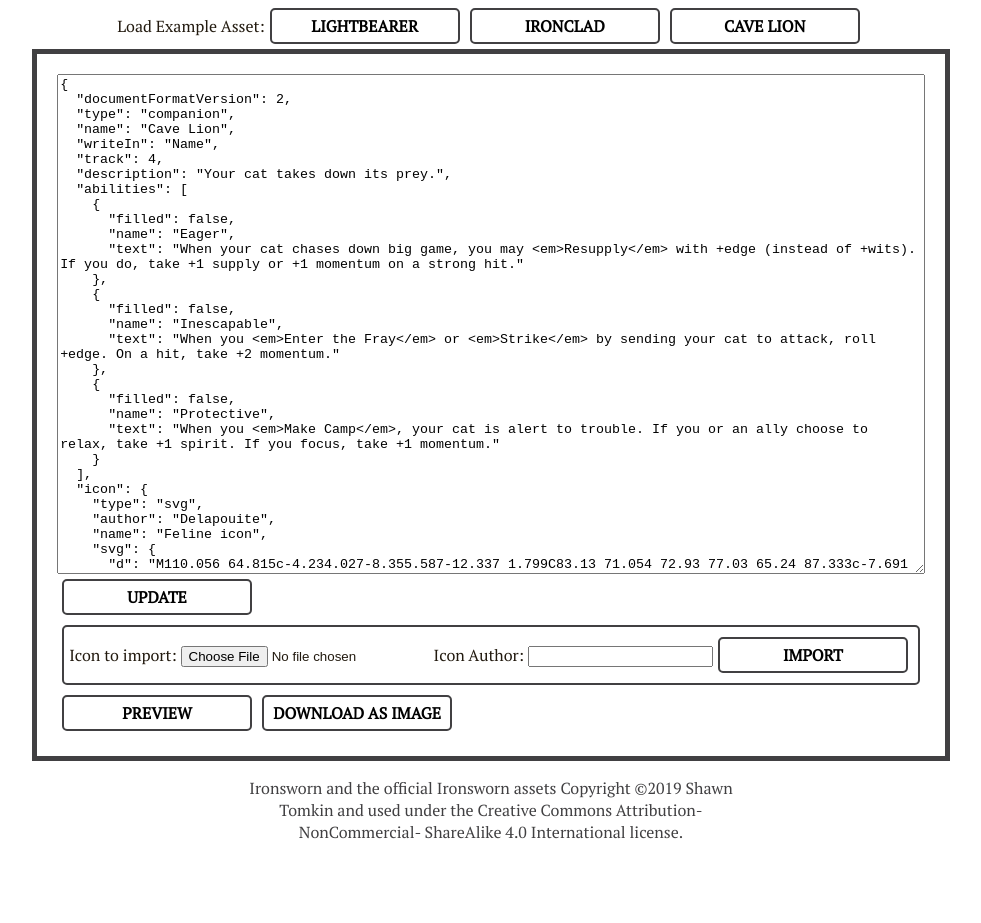
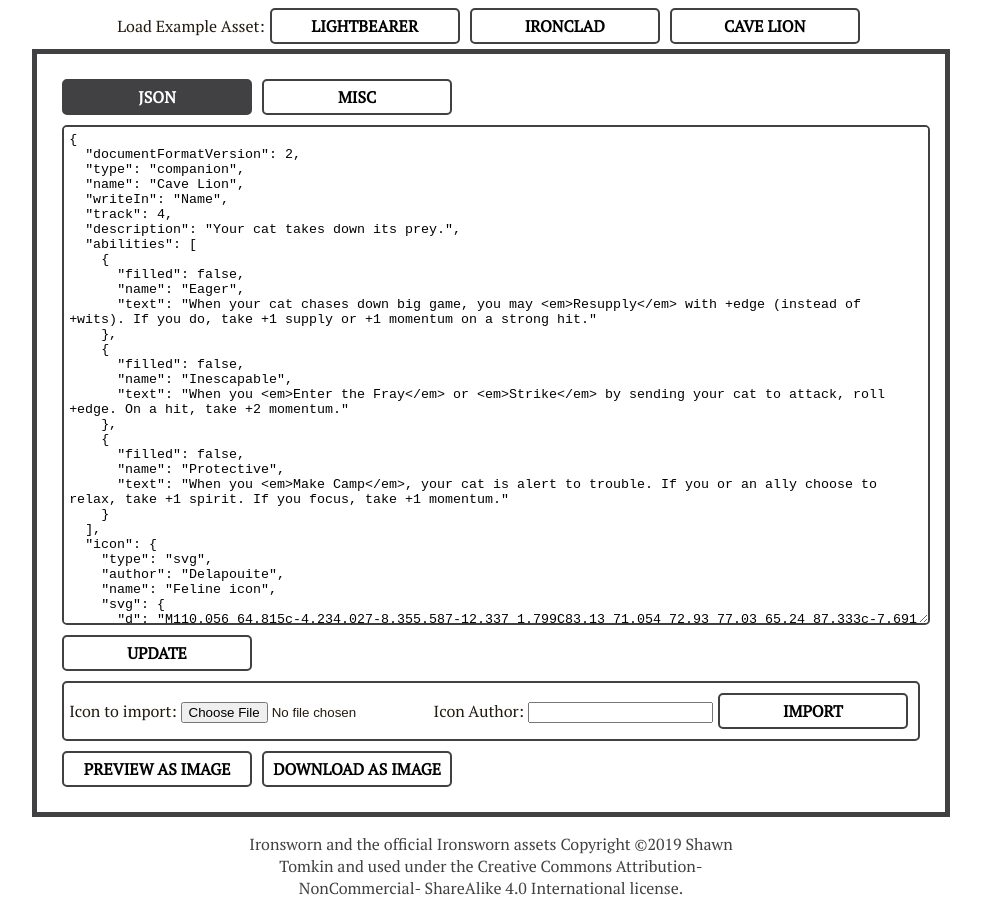
Before and after one commit to effortlessmountain/ironsworn-asset-workbench, a React (Create React App) app: page / in a window 1280 px wide. Shown: the part 825-1748 px from the top of the page, without its empty margins (149-1130 px from the left). Before the commit the page ends 1692 px from the top, so only its background shows below. Built offline with nearby package versions, Linux system fonts and the light colour scheme; a web font is replaced by a local one.

Commit message:
(#9) add editing of top-level properties of an asset

```diff
--- a/src/Editor/Editor.tsx
+++ b/src/Editor/Editor.tsx
@@ -6,8 +6,52 @@ function asJSON(val) {
     return JSON.stringify(val, null, 2)
 }
 
+function Examples(props: { setCurrentAsset: (asset) => void }) {
+    return (
+        <div className="example-controls">
+            <label>Load Example Asset:</label>
+            <button className="show-example" onClick={() => props.setCurrentAsset(lightbearer)}>
+                Lightbearer
+            </button>
+            <button className="show-example" onClick={() => props.setCurrentAsset(ironclad)}>
+                Ironclad
+            </button>
+            <button className="show-example" onClick={() => props.setCurrentAsset(caveLion)}>
+                Cave Lion
+            </button>
+        </div>
+    )
+}
+
+type EditorView = "JSON" | "misc" | "abilities" | "track" | "fonts" | "import/export"
+
+
+function ViewSwitchButton(props: {
+    view: EditorView,
+    activeView: EditorView,
+    children: string,
+    handleClick: (view: EditorView) => void
+}) {
+    const classes = props.view === props.activeView ? "change-view selected" : "change-view"
+    return (<button className={classes} onClick={() => props.handleClick(props.view)}>{props.children}</button>)
+}
+
+function ViewSwitcher(props: {
+    activeView: EditorView,
+    switchView: (view: EditorView) => void
+}) {
+    return (
+        <div className="view-switcher">
+            <ViewSwitchButton view="JSON" activeView={props.activeView} handleClick={(view) => props.switchView(view)}>JSON</ViewSwitchButton>
+            <ViewSwitchButton view="misc" activeView={props.activeView} handleClick={(view) => props.switchView(view)}>MISC</ViewSwitchButton>
+        </div>
+    )
+}
+
+
 type EditorState = {
     editorJSON: string,
+    activeView: EditorView
 }
 
 type EditorProps = {
@@ -25,6 +69,7 @@ export class Editor extends React.Component<EditorProps, EditorState> {
         super(props)
         this.state = {
             editorJSON: asJSON(this.props.currentAsset),
+            activeView: "JSON"
         }
     }
 
@@ -33,13 +78,18 @@ export class Editor extends React.Component<EditorProps, EditorState> {
             const latest = transformToLatest(asset)
             this.props.setCurrentAsset(latest)
             return {
-                currentAsset: latest,
                 editorJSON: asJSON(asset)
             }
         })
     }
 
-    handleTextAreaChange(event) {
+    switchView(view: EditorView) {
+        this.setState({
+            activeView: view
+        })
+    }
+
+    handleJSONChange(event) {
         this.setState({ editorJSON: event.target.value })
     }
 
@@ -97,37 +147,18 @@ export class Editor extends React.Component<EditorProps, EditorState> {
                     <button id="show-help" onClick={() => this.props.showScreen('help')}>How do I...?</button>
                 </div>
             </div>
-            <div className="example-controls">
-                <label>Load Example Asset:</label>
-                <button
-                    className="show-example"
-                    id="lightbearer-example"
-                    onClick={() => this.setCurrentAsset(lightbearer)}
-                >
-                    Lightbearer
-                </button>
-                <button
-                    className="show-example"
-                    id="ironclad-example"
-                    onClick={() => this.setCurrentAsset(ironclad)}
-                >
-                    Ironclad
-                </button>
-                <button
-                    className="show-example"
-                    id="cave-lion-example"
-                    onClick={() => this.setCurrentAsset(caveLion)}
-                >
-                    Cave Lion
-                </button>
-            </div>
+
+            <Examples setCurrentAsset={(asset) => this.setCurrentAsset(asset)}></Examples>
 
             <div className="editor">
+                <ViewSwitcher activeView={this.state.activeView} switchView={(view) => this.switchView(view)}></ViewSwitcher>
+                {this.state.activeView === "JSON" &&
+                    <div className="editor-view">
                         <textarea
-                    className="interface-input"
+                            className="interface-input box-border"
                             spellCheck="false"
                             value={this.state.editorJSON}
-                    onChange={(event) => this.handleTextAreaChange(event)}
+                            onChange={(event) => this.handleJSONChange(event)}
                         >
                         </textarea>
                         <button
@@ -136,29 +167,45 @@ export class Editor extends React.Component<EditorProps, EditorState> {
                         >
                             update
                         </button>
-                <div className="icon-import">
+                        <div className="icon-import box-border">
+                            <div>
                                 <label htmlFor="icon-fileselect">Icon to import: </label>
                                 <input type="file" id="icon-fileselect" />
                                 <label htmlFor="icon-author">Icon Author: </label>
                                 <input type="text" id="icon-author" />
-                    <button
-                        id="icon-import-button"
-                        onClick={() => this.handleIconImport()}
-                    >
-                        Import
+                                <button id="icon-import-button" onClick={() => this.handleIconImport()} > Import </button>
+                            </div>
+                        </div>
+                    </div>
+                }
+                {this.state.activeView === "misc" &&
+                    <div className="editor-view misc-editor-view">
+                        <div className="box-border vertical">
+                            <label>Asset Name:</label>
+                            <input type="text" value={this.props.currentAsset.name} onChange={(e) => { this.props.currentAsset.name = e.currentTarget.value; this.setCurrentAsset(this.props.currentAsset) }}></input>
+                            <label>Type:</label>
+                            <input type="text" value={this.props.currentAsset.type} onChange={(e) => { this.props.currentAsset.type = e.currentTarget.value; this.setCurrentAsset(this.props.currentAsset) }}></input>
+                            <label>Write-in:</label>
+                            <input type="text" value={this.props.currentAsset.writeIn} onChange={(e) => { this.props.currentAsset.writeIn = e.currentTarget.value; this.setCurrentAsset(this.props.currentAsset) }}></input>
+                            <label>Description:</label>
+                            <input type="text" value={this.props.currentAsset.description} onChange={(e) => { this.props.currentAsset.description = e.currentTarget.value; this.setCurrentAsset(this.props.currentAsset) }}></input>
+                        </div>
+                        <div className="icon-import box-border">
+                            <div>
+                                <label htmlFor="icon-fileselect">Icon to import: </label>
+                                <input type="file" id="icon-fileselect" />
+                            </div>
+                            <label htmlFor="icon-author">Icon Author: </label>
+                            <input type="text" id="icon-author" />
+                            <button id="icon-import-button" onClick={() => this.handleIconImport()} > Import </button>
+                        </div>
+                    </div>
+                }
+                <div className=" export">
+                    <button id="preview-download" onClick={() => this.props.previewAssetImage()}>
+                        preview as image
                     </button>
-                </div>
-                <div className=" export">
-                    <button
-                        id="preview-download"
-                        onClick={() => this.props.previewAssetImage()}
-                    >
-                        preview
-                    </button>
-                    <button
-                        id="download"
-                        onClick={() => this.props.downloadAssetImage()}
-                    >
+                    <button id="download" onClick={() => this.props.downloadAssetImage()}>
                         download as image
                     </button>
                 </div>
--- a/src/index.css
+++ b/src/index.css
@@ -75,11 +75,26 @@ button.selected {
     width         : 100%;
 }
 
+.editor-view {
+    display: flex;
+    flex-direction: column;
+}
+
+.box-border {
+    border: 2px solid var(--gray);
+    border-radius: 5px;
+    margin: 5px;
+    padding: 5px;
+}
+
+.vertical {
+    display: flex;
+    flex-direction: column;
+}
+
 .icon-import {
-  border: 2px solid var(--gray);
-  border-radius: 5px;
-  margin: 5px;
-  padding: 5px;
+  display: flex;
+  flex-direction: column;
 }
 
 .help {
```
Lines whose indentation alone changed are shown as unchanged.
